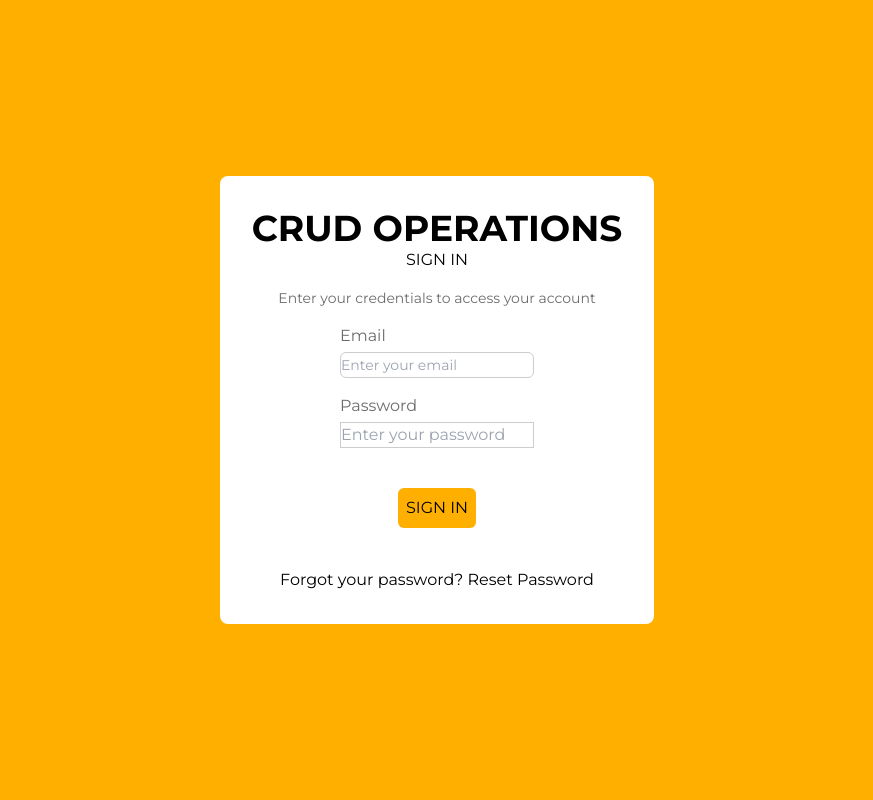
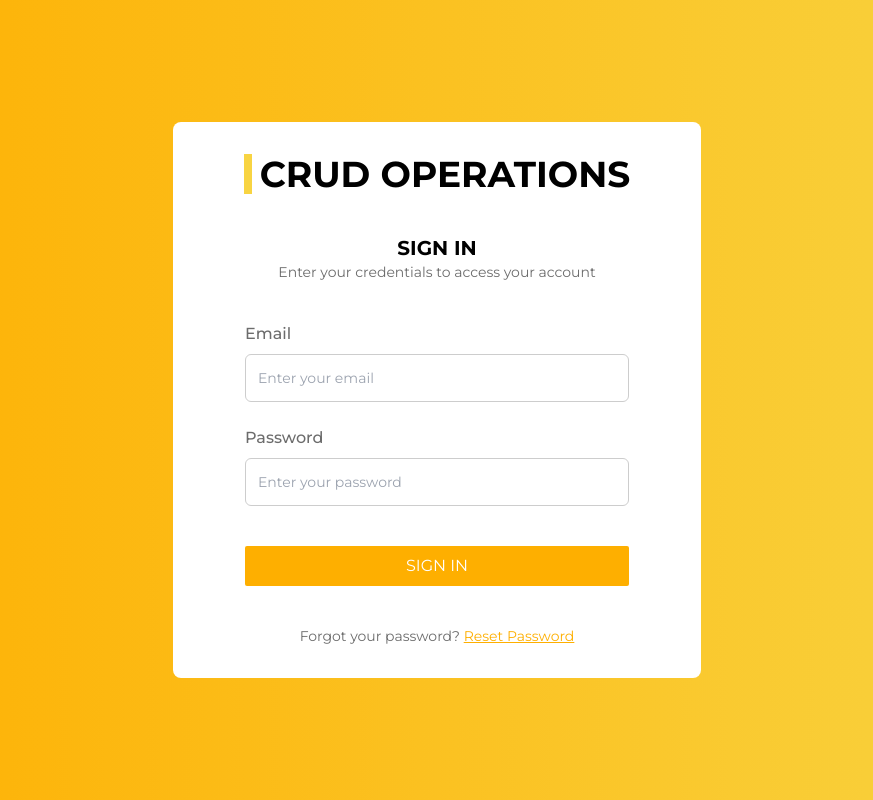
Before and after one commit to nataliacampossoares/CRUD-frontend-REACT, a React (Vite) app: page / in a window 1280 px wide. Shown: the whole page, without its empty margins (203-1076 px from the left). Built offline with nearby package versions, Linux system fonts and the light colour scheme; a web font is replaced by a local one.

Commit message:
Página de login finalizada

```diff
--- a/src/components/Login/Form.jsx
+++ b/src/components/Login/Form.jsx
@@ -1,14 +1,22 @@
 export default function Form() {
     return (
-        <div className="flex flex-col gap-4">
-            <div className="flex flex-col gap-1">
-                <p className="text-darkGray">Email</p>
-                <input type="text" placeholder="Enter your email" className="border border-lightGray rounded-md placeholder:text-sm"/>
+        <div className="flex flex-col gap-6 w-96 mx-auto">
+            <div className="flex flex-col gap-2">
+                <p className="text-darkGray text-md font-medium">Email</p>
+                <input
+                    type="text"
+                    placeholder="Enter your email"
+                    className="border border-lightGray rounded-md h-12 text-sm p-3"
+                />
             </div>
-            <div className="flex flex-col gap-1">
-                <p className="text-darkGray">Password</p>
-                <input type="password" placeholder="Enter your password" className="border border-lightGray"/>
+            <div className="flex flex-col gap-2">
+                <p className="text-darkGray text-md font-medium">Password</p>
+                <input
+                    type="password"
+                    placeholder="Enter your password"
+                    className="border border-lightGray rounded-md h-12 text-sm p-3"
+                />
             </div>
         </div>
-    )
+    );
 }
--- a/src/components/Login/LoginPage.jsx
+++ b/src/components/Login/LoginPage.jsx
@@ -1,18 +1,24 @@
 import Form from "./Form";
 
 export default function LoginPage() {
-    return (
-        <div className="bg-yellow w-full h-screen flex justify-center items-center">
-            <div className="bg-white rounded-lg p-8 flex flex-col items-center">
-                 <p className="font-bold text-4xl">CRUD OPERATIONS</p>
-                 <p className="">SIGN IN</p>
-                 <p className="text-darkGray text-sm p-4">Enter your credentials to access your account</p>
-                <Form/>
-                <button className="bg-yellow rounded-md p-2 m-10">SIGN IN</button>
-                <p>Forgot your password? Reset Password</p>
-            </div>
+  return (
+    <div className="bg-gradient-to-r from-darkYellow to-lightYellow  w-full h-screen flex justify-center items-center">
+      <div className="bg-white rounded-lg p-8 flex flex-col items-center">
+        <div className="flex flex-col justify-center items-center gap-10">
+          <div className="border-l-8 border-lightYellow pl-2">
+            <p className="font-bold text-4xl">CRUD OPERATIONS</p>
+          </div>
+          <div className="flex flex-col justify-center items-center">
+            <p className="font-bold text-xl">SIGN IN</p>
+            <p className="text-darkGray text-sm pb-10">
+              Enter your credentials to access your account
+            </p>
+          </div>
         </div>
-
-
-    )
+        <Form />
+        <button className="bg-darkYellow rounded-sm p-2 m-10 text-white w-96">SIGN IN</button>
+        <p className="text-sm text-darkGray">Forgot your password? <span className="text-darkYellow underline">Reset Password</span></p>
+      </div>
+    </div>
+  );
 }
--- a/tailwind.config.js
+++ b/tailwind.config.js
@@ -1,21 +1,19 @@
 export default {
-  content: [
-    "./index.html",
-    "./src/**/*.{js,ts,jsx,tsx}",
-  ],
+  content: ["./index.html", "./src/**/*.{js,ts,jsx,tsx}"],
   theme: {
     fontFamily: {
       sans: ["Montserrat"],
-      inter: ["Montserrat"],
+      montserrat: ["Montserrat"],
     },
     extend: {
       colors: {
-        'yellow': '#FEAF00',
-        'darkGray' : '#6C6C6C',
-        'lightGray' : '#CDCDCD',
-        'white' : '#FFFFFF',
-      }
-    }
+        darkYellow: "#FEAF00",
+        lightYellow: "#F8D442",
+        darkGray: "#6C6C6C",
+        lightGray: "#CDCDCD",
+        white: "#FFFFFF",
+      },
+    },
   },
   plugins: [],
-}
+};
```
